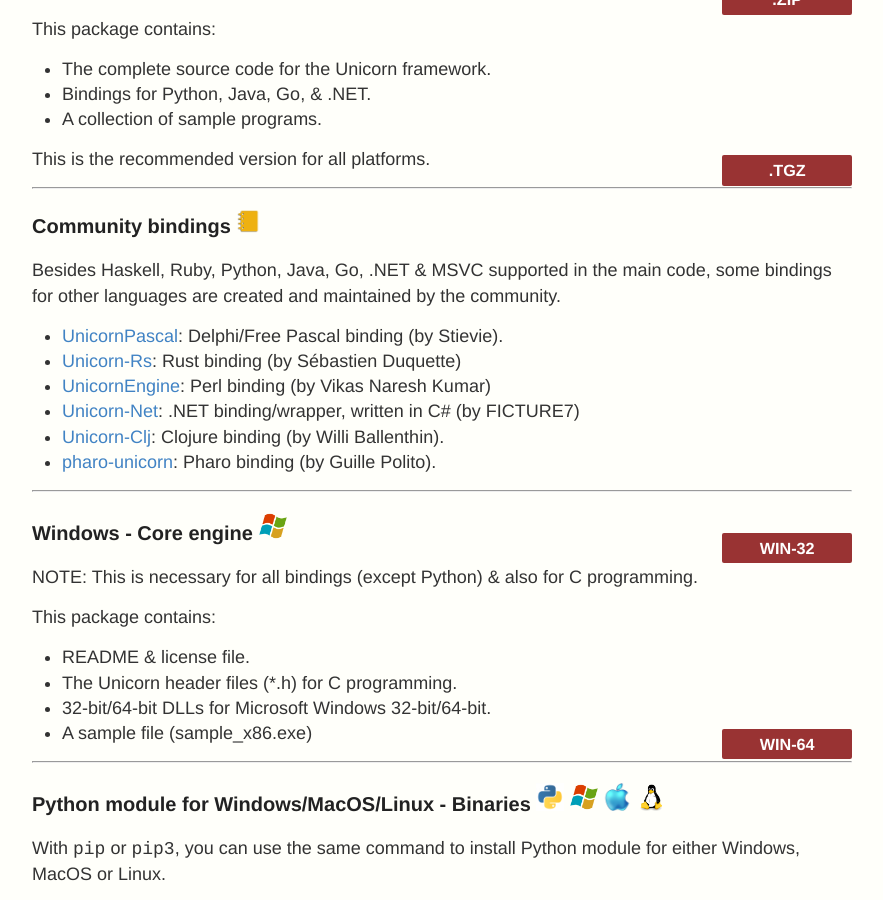
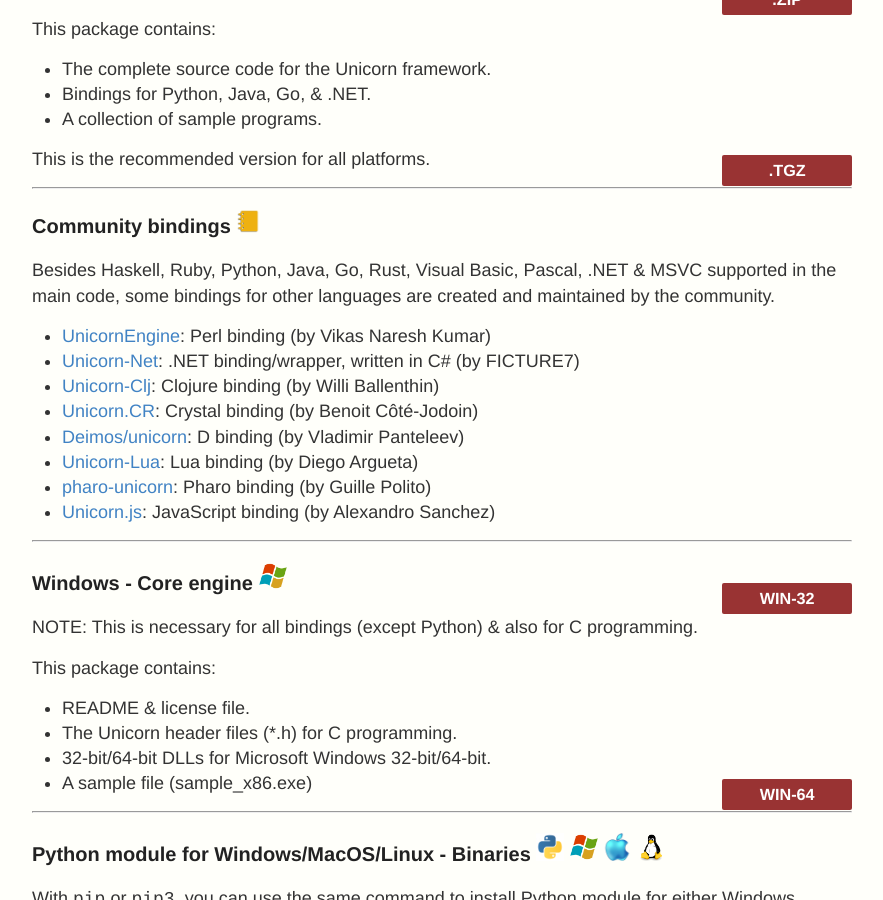
Before and after one commit to unicorn-engine/unicorn-engine.github.io, a Jekyll site: the page built from download.md, in a window 1280 px wide and 900 px high, scrolled down 535 px. Shown: the whole window, without its empty margins (198-1081 px from the left). Built offline with Jekyll 4.4.1, drawn with Linux system fonts in a browser that asks for light colours.

Commit message:
Update bindings list

```diff
--- a/download.md
+++ b/download.md
@@ -36,14 +36,16 @@ This is the recommended version for all platforms.
 
 ### Community bindings <img src="/images/binder.png" height="24" width="24">
 
-Besides Haskell, Ruby, Python, Java, Go, .NET & MSVC supported in the main code, some bindings for other languages are created and maintained by the community.
+Besides Haskell, Ruby, Python, Java, Go, Rust, Visual Basic, Pascal, .NET & MSVC supported in the main code, some bindings for other languages are created and maintained by the community.
 
-- [UnicornPascal](https://github.com/stievie/UnicornPascal): Delphi/Free Pascal binding (by Stievie).
-- [Unicorn-Rs](https://github.com/ekse/unicorn-rs): Rust binding (by Sébastien Duquette)
 - [UnicornEngine](https://metacpan.org/pod/UnicornEngine): Perl binding (by Vikas Naresh Kumar)
 - [Unicorn-Net](https://github.com/FICTURE7/unicorn-net): .NET binding/wrapper, written in C# (by FICTURE7)
-- [Unicorn-Clj](https://github.com/williballenthin/reversing-clj/tree/master/unicorn-clj): Clojure binding (by Willi Ballenthin).
-- [pharo-unicorn](https://github.com/guillep/pharo-unicorn): Pharo binding (by Guille Polito).
+- [Unicorn-Clj](https://github.com/williballenthin/reversing-clj/tree/master/unicorn-clj): Clojure binding (by Willi Ballenthin)
+- [Unicorn.CR](https://github.com/Becojo/unicorn.cr): Crystal binding (by Benoit Côté-Jodoin)
+- [Deimos/unicorn](https://github.com/D-Programming-Deimos/unicorn): D binding (by Vladimir Panteleev)
+- [Unicorn-Lua](https://github.com/dargueta/unicorn-lua): Lua binding (by Diego Argueta)
+- [pharo-unicorn](https://github.com/guillep/pharo-unicorn): Pharo binding (by Guille Polito)
+- [Unicorn.js](https://github.com/AlexAltea/unicorn.js): JavaScript binding (by Alexandro Sanchez)
 
 ---
 
--- a/index.html
+++ b/index.html
@@ -12,7 +12,7 @@ Highlight features:
 
 <li>Clean/simple/lightweight/intuitive architecture-neutral API.</li>
 
-<li>Implemented in pure C language, with bindings for Pharo, Crystal, Clojure, Visual Basic, Perl, Rust, Haskell, Ruby, Python, Java, Go, .NET, Delphi/Pascal & MSVC available.</li>
+<li>Implemented in pure C language, with bindings for Pharo, Crystal, Clojure, Visual Basic, Perl, Rust, Haskell, Ruby, Python, Java, Go, D, Lua, JavaScript, .NET, Delphi/Pascal & MSVC available.</li>
 
 <li>Native support for Windows & *nix (with macOS, Linux, Android, *BSD & Solaris confirmed).</li>
 
```
Also changed, not shown: docs/beyond_qemu.md (+1 -1 lines).
